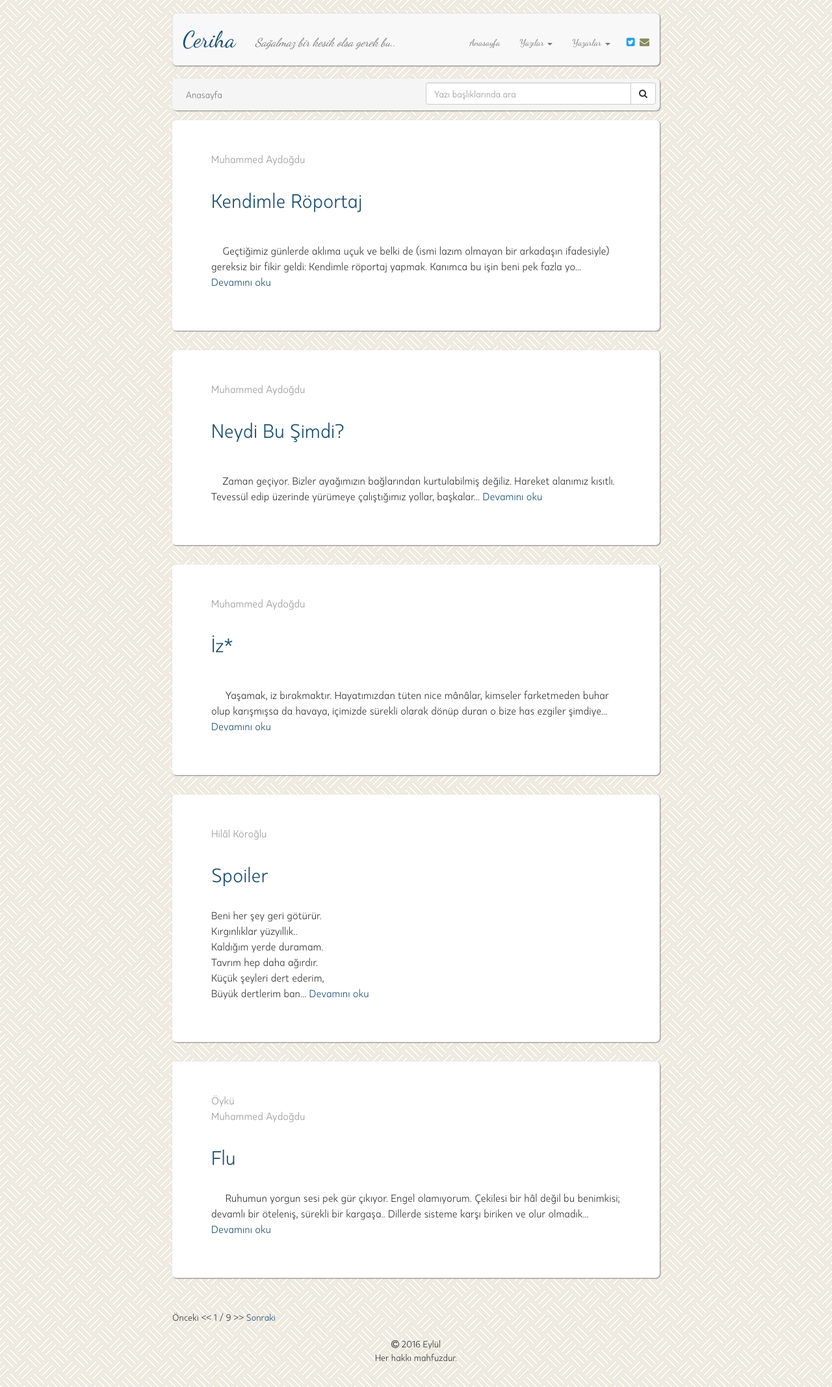
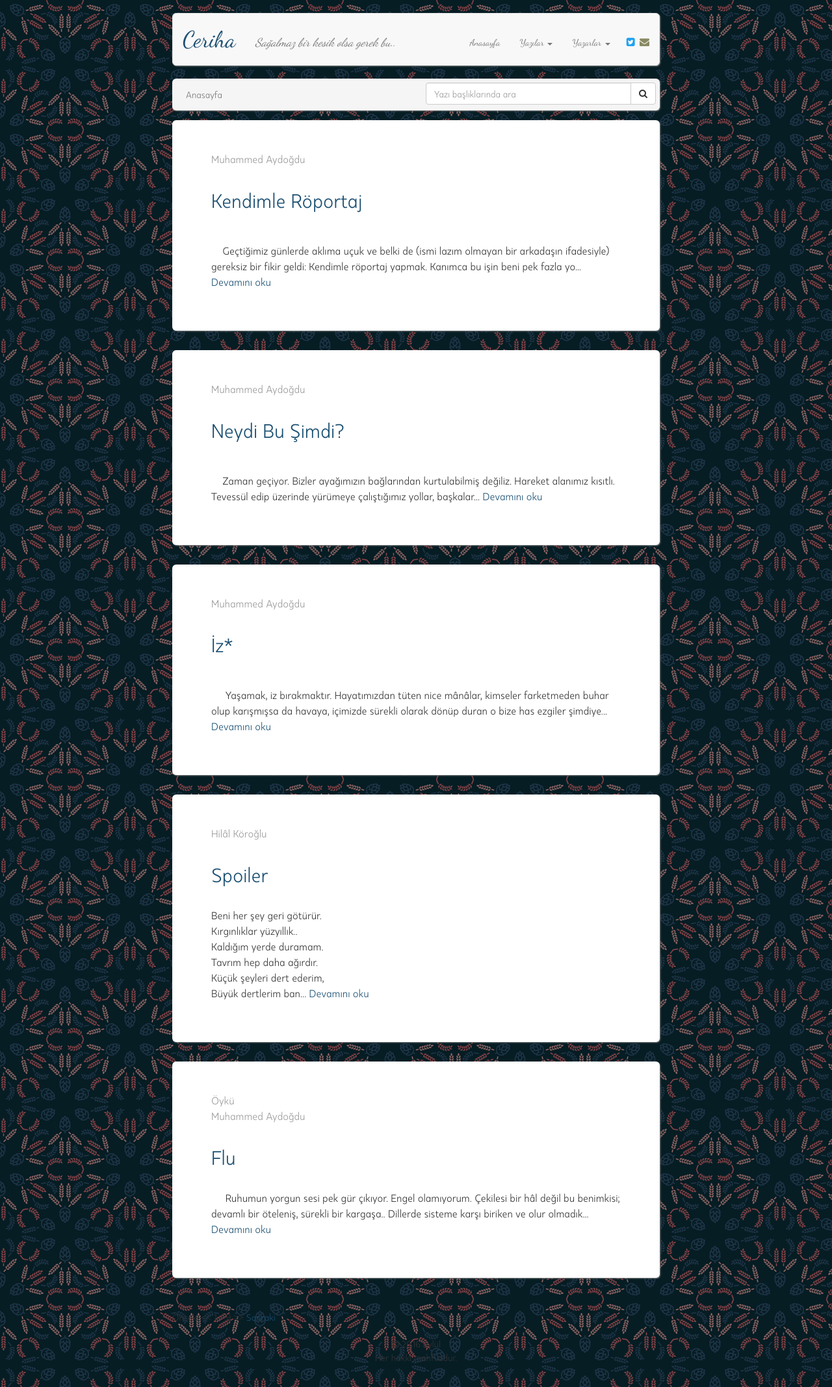
Before and after one commit to muhammedaydogdu/muhammedaydogdu.github.io, a Jekyll site: the page built from index.html, in a window 1280 px wide. Shown: the whole page at 65% size. Built offline with Jekyll 4.4.1, drawn with Linux system fonts in a browser that asks for light colours; some web fonts are replaced; the list of posts is cut into pages by our own code.

Commit message:
Update style.css

```diff
--- a/css/style.css
+++ b/css/style.css
@@ -11,7 +11,7 @@
 body {
   font-family: "Kappa", "Times New Roman", serif;
   line-height: 1.5;
-  background: url("../images/floor-tile.png");
+  background: url("../images/wheat.png");
 }
 
 a {
```
